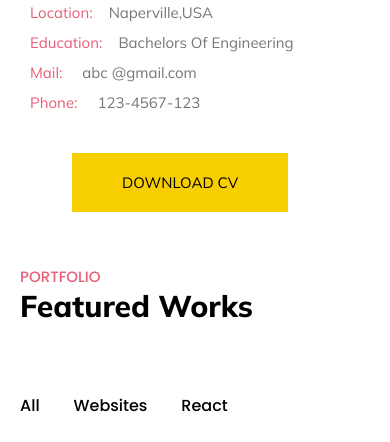
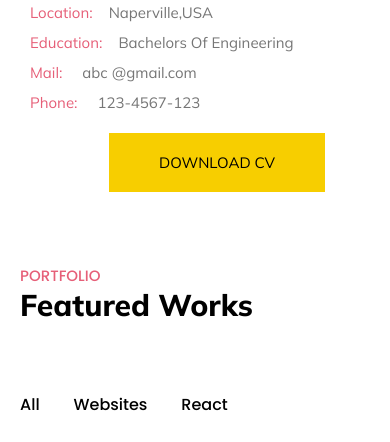
Before and after one commit to kousalya29/Website, a plain HTML site: page index.html in a window 390 px wide. Shown: the part 1472-1914 px from the top of the page. Drawn offline with Linux system fonts and the light colour scheme; files that its build step writes are made by us from their sources.

Commit message:
Add files via upload

```diff
--- a/css/styles.css
+++ b/css/styles.css
@@ -483,13 +483,17 @@ body {
 	}
 }
 
-@media (min-width: 300px) and (max-width: 1199px) {
+@media screen and (max-width: 1199px) {
 .about-short-content ul {
-
 		display: grid;
 		grid-template-columns: 1fr;
 
 	}
+	.download_CV {
+		padding: 0;
+		width:100%;
+	}
+
 .content h3 {
 	font-size:30px;
 }
```
